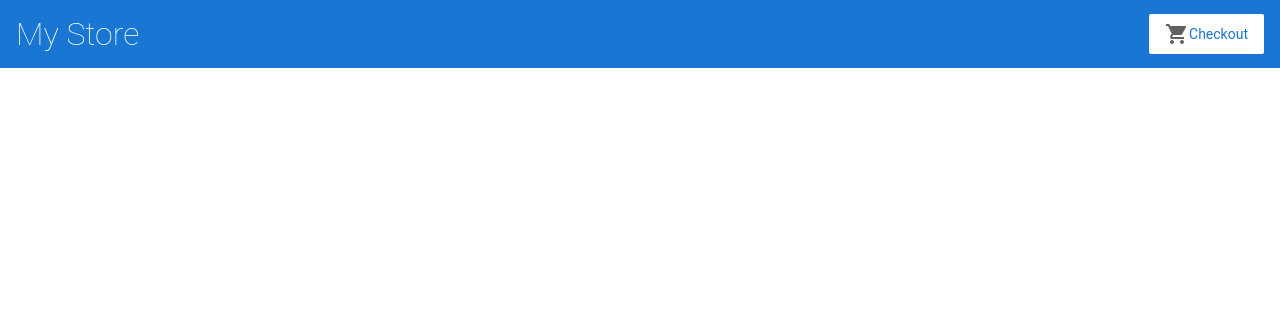
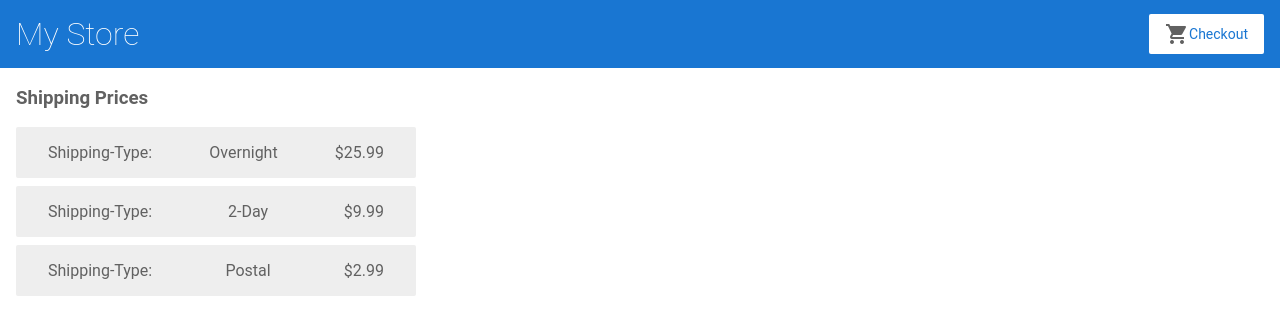
Before and after one commit to torstenkerstan/PhoneStoreApp, an Angular app: page /shipping in a window 1280 px wide. Before the commit this address led to /. Shown: the top 334 px of the page. Built offline with nearby package versions, Linux system fonts and the light colour scheme.

Commit message:
shipping.component added

```diff
--- a/src/app/app.module.ts
+++ b/src/app/app.module.ts
@@ -9,15 +9,19 @@
 import { ProductAlertsComponent } from './product-alerts/product-alerts.component';
 import { ProductDetailsComponent } from './product-details/product-details.component';
 import { CartComponent } from './cart/cart.component';
+import { HttpClientModule } from '@angular/common/http';
+import { ShippingComponent } from './shipping/shipping.component';
 
 @NgModule({
   imports: [
     BrowserModule,
+    HttpClientModule,
     ReactiveFormsModule,
     RouterModule.forRoot([
       { path: '', component: ProductListComponent },
       { path: 'products/:productId', component: ProductDetailsComponent },
       { path: 'cart', component: CartComponent },
+      { path: 'shipping', component: ShippingComponent },
     ])
   ],
   declarations: [
@@ -27,6 +31,7 @@
     ProductAlertsComponent,
     ProductDetailsComponent,
     CartComponent,
+    ShippingComponent,
   ],
   bootstrap: [
     AppComponent
--- a/src/app/cart.service.ts
+++ b/src/app/cart.service.ts
@@ -1,3 +1,4 @@
+import { HttpClient } from '@angular/common/http';
 import { Product } from './products';
 import { Injectable } from '@angular/core';
 
@@ -7,7 +8,9 @@
 export class CartService {
 
   items: Product[] = [];
-  constructor() { }
+  constructor(
+    private http: HttpClient
+  ) { }
   addToCart(product: Product) {
     this.items.push(product);
   }
@@ -20,4 +23,8 @@
     this.items = [];
     return this.items;
   }
+
+  getShippingPrices() {
+    return this.http.get<{type: string, price: number}[]>('/assets/shipping.json');
+  }
 }
--- a/src/app/cart/cart.component.html
+++ b/src/app/cart/cart.component.html
@@ -1,4 +1,8 @@
 <h3>Cart</h3>
+
+<p>
+<a routerLink="/shipping">Shipping Prices</a>
+</p>
 
 <div class="cart-item" *ngFor="let item of items">
   <span>{{ item.name }}</span>
--- /dev/null
+++ b/src/app/shipping/shipping.component.html
@@ -0,0 +1,6 @@
+<h3>Shipping Prices</h3>
+
+<div class="shipping-item" *ngFor="let shipping of shippingCosts | async">
+  Shipping-Type: <span>{{ shipping.type }}</span>
+  <span>{{ shipping.price | currency }}</span>
+</div>
--- /dev/null
+++ b/src/app/shipping/shipping.component.ts
@@ -0,0 +1,19 @@
+import { Component, OnInit } from '@angular/core';
+
+import { Observable } from 'rxjs';
+import { CartService } from '../cart.service';
+
+@Component({
+  selector: 'app-shipping',
+  templateUrl: './shipping.component.html',
+  styleUrls: ['./shipping.component.css']
+})
+export class ShippingComponent implements OnInit {
+  constructor(private cartService: CartService) { }
+  shippingCosts!: Observable<{ type: string, price: number }[]>;
+
+  ngOnInit(): void {
+    this.shippingCosts =  this.cartService.getShippingPrices();
+  }
+
+}
```
Also changed, not shown: src/app/shipping/shipping.component.css (added), 1 other file (tests, documents, lock files or other folders).
